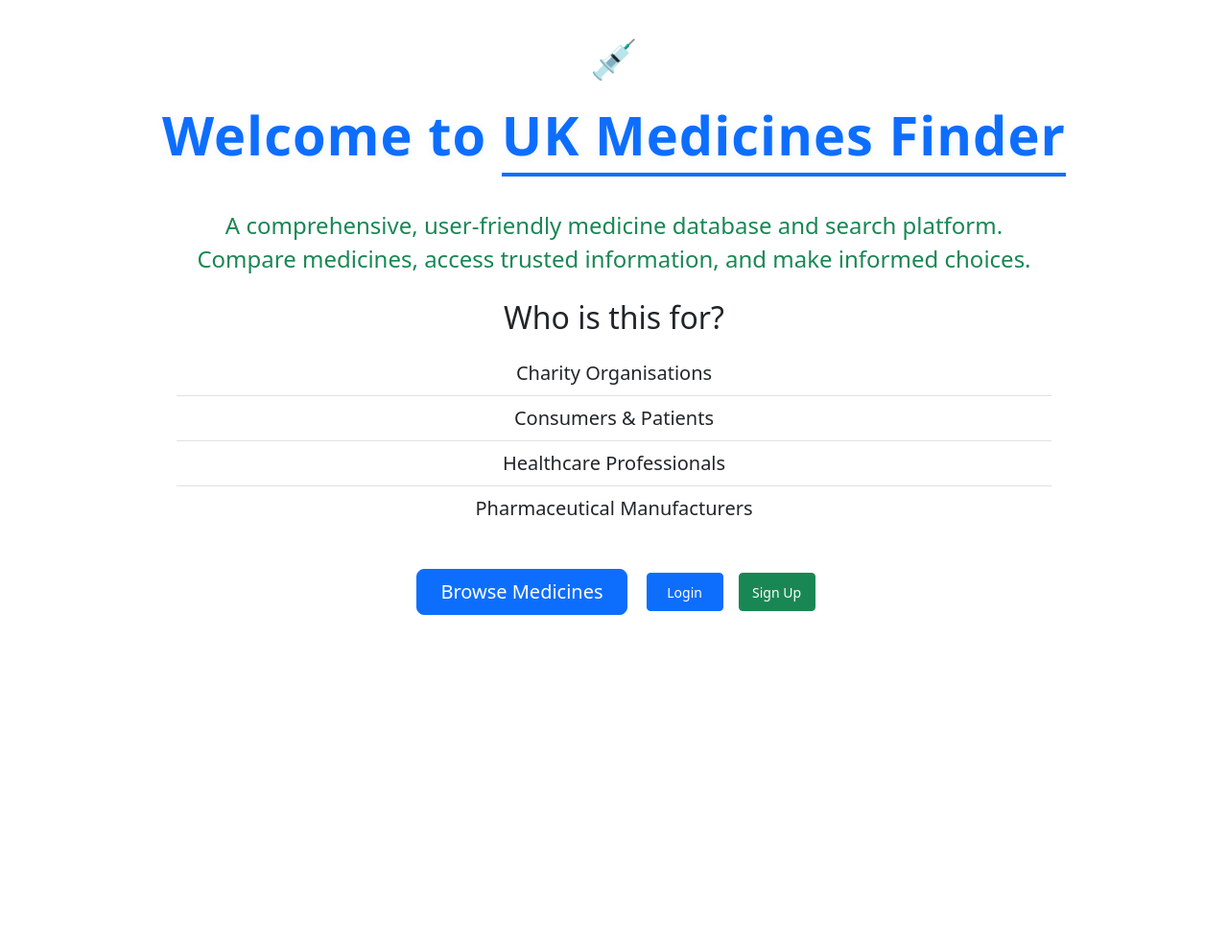
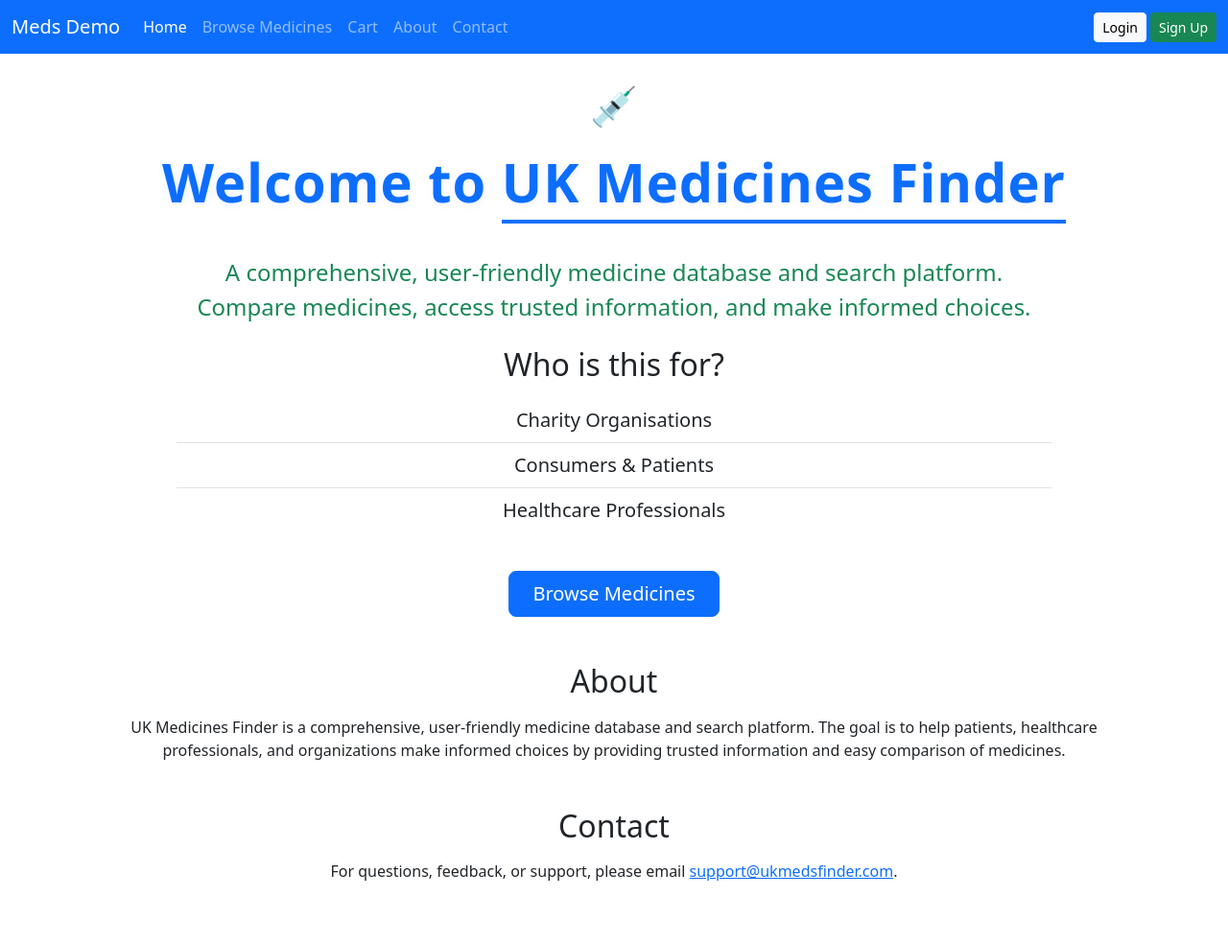
Before and after one commit to Mariama-ny21/final-project-meds-db, a Django app: page / in a window 1280 px wide. Shown: the whole page at 96% size. Before the commit the page ends 641 px from the top, so only its background shows below. Run offline with Django 4.2, Linux system fonts and the light colour scheme.

Commit message:
Enhance UI and functionality: Add cart count display, improve styles, and update templates for better user experience

```diff
--- a/meds_finder/settings.py
+++ b/meds_finder/settings.py
@@ -25,9 +25,6 @@ BASE_DIR = Path(__file__).resolve().parent.parent
 # Load environment variables from .env (for local development)
 load_dotenv(os.path.join(BASE_DIR, '.env'))
 
-print("DATABASE_URL:", os.getenv("DATABASE_URL"))
-
-
 
 # Quick-start development settings - unsuitable for production
 # See https://docs.djangoproject.com/en/4.2/howto/deployment/checklist/
@@ -36,7 +33,7 @@ print("DATABASE_URL:", os.getenv("DATABASE_URL"))
 SECRET_KEY = os.environ.get('SECRET_KEY', 'your-default-secret-key')
 
 # SECURITY WARNING: don't run with debug turned on in production!
-DEBUG = False
+DEBUG = True
 
 ALLOWED_HOSTS = ['localhost', '127.0.0.1', 'django-project-sample-uk-meds.herokuapp.com', '.herokuapp.com',]
 
@@ -82,6 +79,7 @@ TEMPLATES = [
                 'django.template.context_processors.request',
                 'django.contrib.auth.context_processors.auth',
                 'django.contrib.messages.context_processors.messages',
+                'sample_uk_meds.context_processors.cart_count',
             ],
         },
     },
--- /dev/null
+++ b/sample_uk_meds/context_processors.py
@@ -0,0 +1,13 @@
+# sample_uk_meds/context_processors.py
+
+def cart_count(request):
+    cart = request.session.get('cart', {})
+    def get_qty(item):
+        if isinstance(item, dict):
+            return item.get('quantity', 0)
+        try:
+            return int(item)
+        except Exception:
+            return 0
+    count = sum(get_qty(item) for item in cart.values())
+    return {'cart_count': count}
--- a/sample_uk_meds/templates/sample_uk_meds/home.html
+++ b/sample_uk_meds/templates/sample_uk_meds/home.html
@@ -2,26 +2,69 @@
 <html>
 <head>
     <title>Home - UK Medicines Finder</title>
+    <meta name="viewport" content="width=device-width, initial-scale=1">
+    <link rel="preconnect" href="https://cdn.jsdelivr.net">
     <link href="https://cdn.jsdelivr.net/npm/bootstrap@5.3.0/dist/css/bootstrap.min.css" rel="stylesheet">
-    <style>
-        .main-navy-heading {
-            color: #0d6efd !important;
-            font-weight: 800;
-            letter-spacing: 1px;
-            text-shadow: 1px 2px 8px rgba(13,110,253,0.08), 0 1px 0 #fff;
-            font-family: 'Segoe UI', 'Arial', sans-serif;
-        }
-        .main-navy-heading .headline-underline {
-            border-bottom: 4px solid #0d6efd;
-            padding-bottom: 2px;
-            color: #0d6efd !important;
-        }
-    </style>
+    {% load static %}
+    <link rel="stylesheet" href="{% static 'css/styles.css' %}">
 </head>
 <body style="background: #fff !important;">
+    <!-- Navbar -->
+    <nav class="navbar navbar-expand-lg navbar-dark bg-primary mb-4">
+        <div class="container-fluid">
+            <a class="navbar-brand" href="/">Meds Demo</a>
+            <button class="navbar-toggler" type="button" data-bs-toggle="collapse" data-bs-target="#navbarNav" aria-controls="navbarNav" aria-expanded="false" aria-label="Toggle navigation">
+                <span class="navbar-toggler-icon"></span>
+            </button>
+            <div class="collapse navbar-collapse" id="navbarNav">
+                <ul class="navbar-nav me-auto mb-2 mb-lg-0">
+                    <li class="nav-item">
+                        <a class="nav-link{% if request.path == '/' %} active{% endif %}" href="/">Home</a>
+                    </li>
+                    <li class="nav-item">
+                        <a class="nav-link{% if request.path == '/medicines/' %} active{% endif %}" href="{% url 'medicine_list' %}">Browse Medicines</a>
+                    </li>
+                    <li class="nav-item">
+                        <a class="nav-link position-relative d-flex flex-column align-items-center" href="{% url 'view_cart' %}" style="min-width: 48px;">
+                            {% if cart_count and cart_count > 0 %}
+                            <span class="position-absolute start-50 translate-middle-x badge rounded-pill bg-danger" style="top:-0.4rem; left:50%; transform: translate(-50%, -80%); z-index:1; font-size:0.75rem;">
+                                {{ cart_count }}
+                                <span class="visually-hidden">items in cart</span>
+                            </span>
+                            {% endif %}
+                            <span>Cart</span>
+                        </a>
+                    </li>
+                    <li class="nav-item">
+                        <a class="nav-link" href="#about">About</a>
+                    </li>
+                    <li class="nav-item">
+                        <a class="nav-link" href="#contact">Contact</a>
+                    </li>
+                </ul>
+                <ul class="navbar-nav mb-2 mb-lg-0">
+                    {% if user.is_authenticated %}
+                    <li class="nav-item">
+                        <span class="navbar-text text-white me-2">Welcome, {{ user.username }}!</span>
+                    </li>
+                    <li class="nav-item">
+                        <a class="btn btn-outline-light btn-sm ms-1" href="{% url 'logout' %}">Logout</a>
+                    </li>
+                    {% else %}
+                    <li class="nav-item">
+                        <a class="btn btn-light btn-sm ms-1" href="{% url 'login' %}">Login</a>
+                    </li>
+                    <li class="nav-item">
+                        <a class="btn btn-success btn-sm ms-1" href="{% url 'register' %}">Sign Up</a>
+                    </li>
+                    {% endif %}
+                </ul>
+            </div>
+        </div>
+    </nav>
     <div class="container d-flex flex-column justify-content-center align-items-center" style="min-height: 85vh; background: #fff;">
-        <div style="width: 100%; max-width: 1100px; padding: 24px 0 16px 0;">
-            <div class="text-center mb-3">
+        <div style="width: 100%; max-width: 1100px; padding: 0 0 16px 0;">
+            <div class="text-center mb-3" style="margin-top: 0;">
                 <span class="fs-1 text-primary" style="font-size: 3.2rem;">&#128137;</span>
             </div>
             <h1 class="text-center mb-3 display-4 main-navy-heading">Welcome to <span class="headline-underline">UK Medicines Finder</span></h1>
@@ -36,23 +79,26 @@
                         <li class="list-group-item text-center py-2 fs-5">Charity Organisations</li>
                         <li class="list-group-item text-center py-2 fs-5">Consumers &amp; Patients</li>
                         <li class="list-group-item text-center py-2 fs-5">Healthcare Professionals</li>
-                        <li class="list-group-item text-center py-2 fs-5">Pharmaceutical Manufacturers</li>
                     </ul>
                 </div>
             </div>
             <div class="d-flex justify-content-center align-items-center mb-3" style="gap: 0.5rem;">
                 <a href="{% url 'medicine_list' %}" class="btn btn-primary btn-lg px-4 py-2 fs-5 mx-2">Browse Medicines</a>
-                {% if user.is_authenticated %}
-                    <span class="mx-2 fs-5 align-self-center">Welcome, {{ user.username }}!</span>
-                    <a href="{% url 'logout' %}" class="btn btn-outline-secondary btn-sm mx-1">Logout</a>
-                {% else %}
-                    <a href="{% url 'login' %}" class="btn btn-primary btn-sm mx-1 d-flex align-items-center justify-content-center" style="height: 40px; min-width: 80px;">Login</a>
-                    <a href="{% url 'register' %}" class="btn btn-success btn-sm mx-1 d-flex align-items-center justify-content-center" style="height: 40px; min-width: 80px;">Sign Up</a>
-                {% endif %}
             </div>
+    <!-- About Section -->
+    <div id="about" class="container my-5">
+        <h2 class="text-center mb-3">About</h2>
+        <p class="text-center">UK Medicines Finder is a comprehensive, user-friendly medicine database and search platform. The goal is to help patients, healthcare professionals, and organizations make informed choices by providing trusted information and easy comparison of medicines.</p>
+    </div>
+
+    <!-- Contact Section -->
+    <div id="contact" class="container my-5">
+        <h2 class="text-center mb-3">Contact</h2>
+        <p class="text-center">For questions, feedback, or support, please email <a href="mailto:support@ukmedsfinder.com">support@ukmedsfinder.com</a>.</p>
+    </div>
         </div>
     </div>
-    <script src="https://cdn.jsdelivr.net/npm/bootstrap@5.3.0/dist/js/bootstrap.bundle.min.js"></script>
+    <script src="https://cdn.jsdelivr.net/npm/bootstrap@5.3.0/dist/js/bootstrap.bundle.min.js" defer></script>
 </body>
 </html>
 {% load static %}
```
Also changed, not shown: sample_uk_meds/static/css/styles.css (added, +60 -0 lines), sample_uk_meds/templates/base.html (+9 -1 lines), sample_uk_meds/templates/sample_uk_meds/cart.html (+12 -11 lines), sample_uk_meds/templates/sample_uk_meds/medicine_detail.html (+22 -22 lines).
